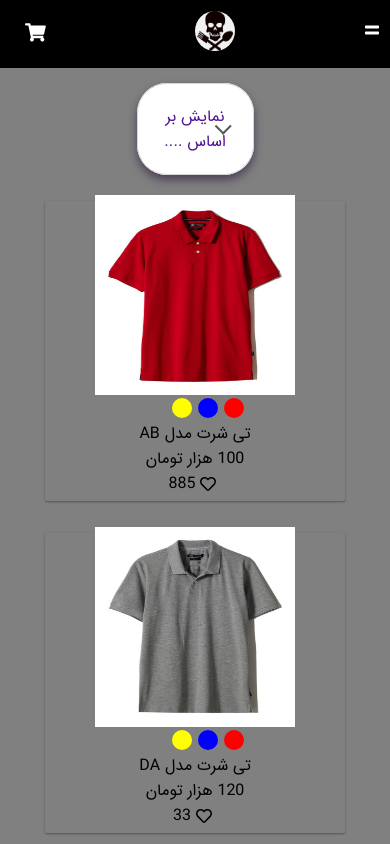
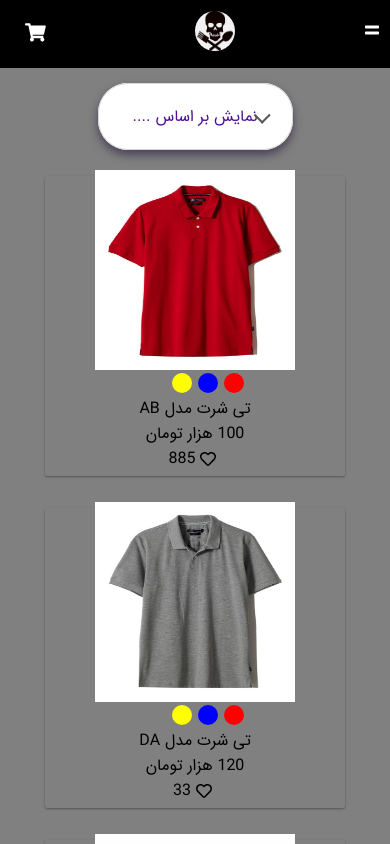
Before and after one commit to hamed-zeidabadi/skullcandy, a React (Create React App) app: page / in a window 390 px wide. Shown: the top 844 px of the page. Built offline with nearby package versions, Linux system fonts and the light colour scheme.

Commit message:
workin on  size style  in drwopdwon div on the product Component

```diff
--- a/src/Scss/MediaQueries.scss
+++ b/src/Scss/MediaQueries.scss
@@ -307,6 +307,13 @@
     }
 
 
+    //filter element style
+
+    .dropdown {
+      width: 44%;
+
+    }
+
 
 
   .footer_container {
@@ -451,6 +458,15 @@
   }
 
 
+   //filter element style
+
+   .dropdown {
+    width: 50%;
+
+  }
+
+
+
 
 
   .footer_container {
```
